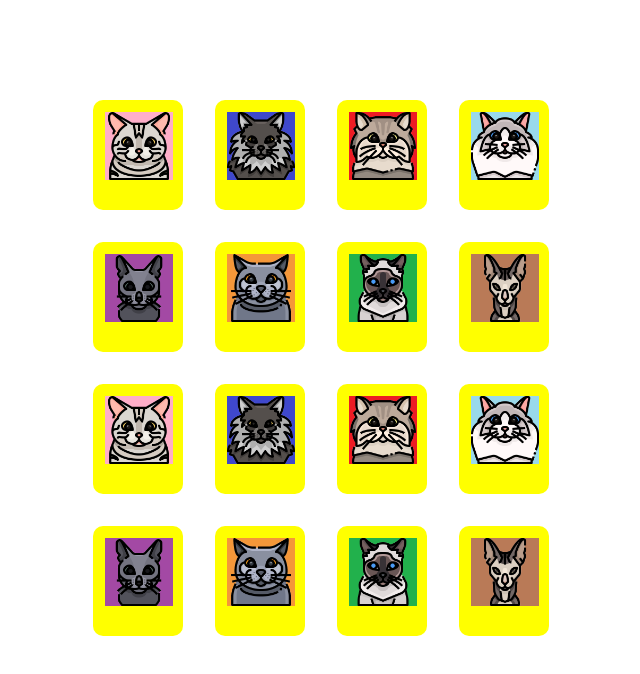
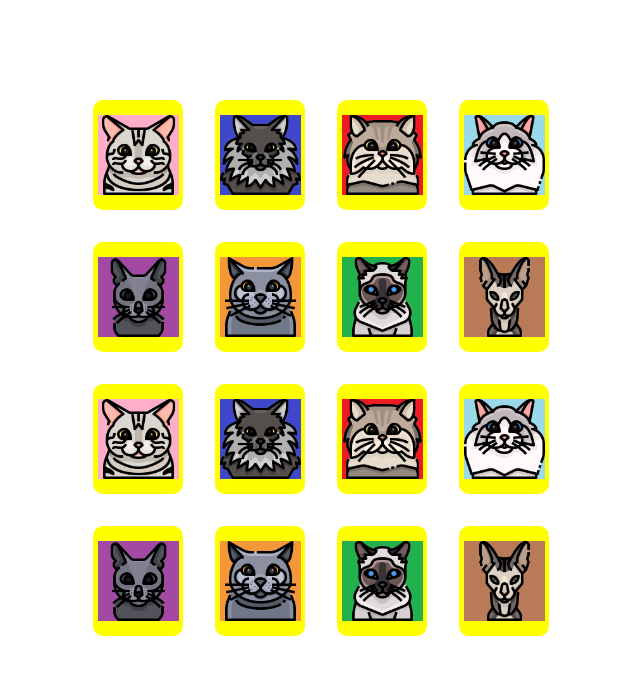
Before and after one commit to Jnaesi/Cats-Memory-Game, a plain HTML site: page index.html in a window 1280 px wide. Shown: the part 112-786 px from the top of the page, without its empty margins (319-959 px from the left). Drawn offline with Linux system fonts and the light colour scheme.

Commit message:
change padding on cards to align more to center

```diff
--- a/index.css
+++ b/index.css
@@ -38,9 +38,9 @@
 }
 
 .card img {
-    width: 80%;
+    width: 90%;
     max-height: 90px;
     transition: 0.3s all ease;
-    padding: 2px;
-    margin: 10px 10px;
+    padding-top: 10px;
+    margin: 5px;
 }
```
